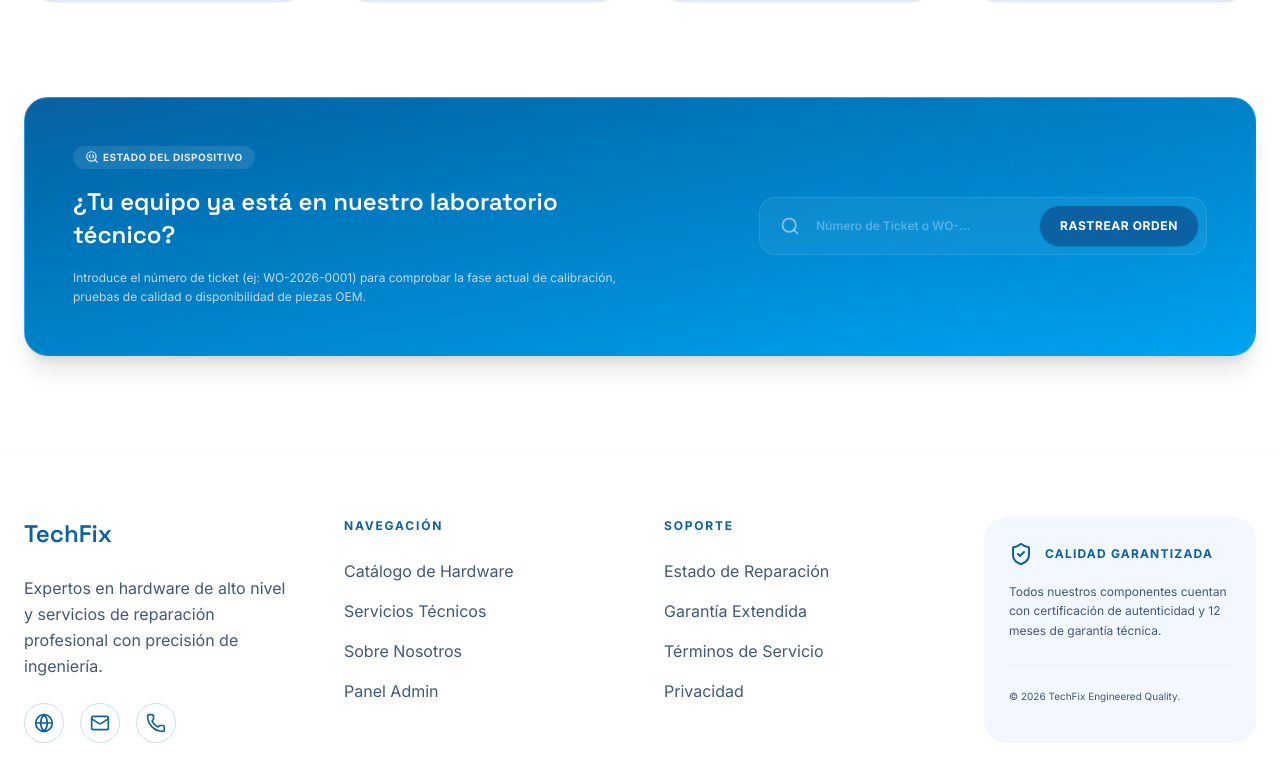
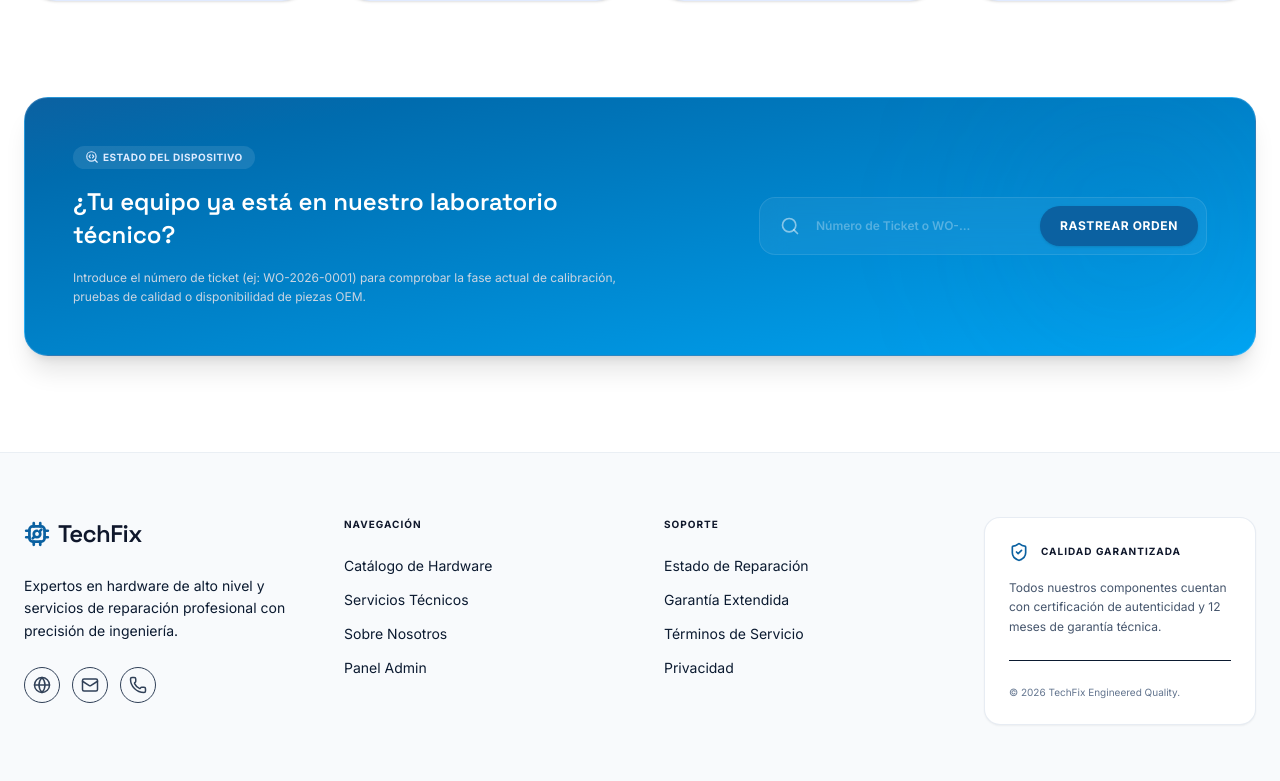
Before and after one commit to comercio-electronico-lab/TechFix, a Next.js app in the folder frontend/: page / in a window 1280 px wide. Shown: the part 3251-4032 px from the top of the page. Built offline with nearby package versions, Linux system fonts and the light colour scheme.

Commit message:
fix(branding): integrar el nuevo logotipo oficial (Microchip-Llave) en Footer, AdminNavbar, ClienteNavbar, TecnicoNavbar y sidebars

```diff
--- a/frontend/src/components/admin/AdminNavbar.tsx
+++ b/frontend/src/components/admin/AdminNavbar.tsx
@@ -6,8 +6,13 @@ import { Search, Bell, UserCircle } from 'lucide-react';
 const AdminNavbar = () => {
   return (
     <header className="fixed top-0 left-0 right-0 z-50 flex items-center justify-between px-gutter bg-primary text-white h-[72px] shadow-sm">
-      <div className="flex items-center gap-stack-md">
-        <span className="text-xl font-bold">TechFix Admin</span>
+      <div className="flex items-center gap-3">
+        <svg className="w-5.5 h-5.5 text-secondary-container shrink-0" viewBox="0 0 24 24" fill="none" stroke="currentColor" strokeWidth="2.5" strokeLinecap="round" strokeLinejoin="round">
+          <rect x="5" y="5" width="14" height="14" rx="3" />
+          <path d="M9 2v3M15 2v3M9 19v3M15 19v3M2 9h3M2 15h3M19 9h3M19 15h3" />
+          <path d="M12 9a3 3 0 1 0 3 3c0-.83-.34-1.58-.88-2.12L16 8M8 16l1.88-1.88" />
+        </svg>
+        <span className="text-xl font-bold tracking-tight">TechFix Admin</span>
         <div className="hidden md:flex ml-stack-lg items-center bg-white/10 rounded-lg px-4 py-2 w-96 border border-white/20">
           <Search className="w-5 h-5 mr-2 opacity-70" />
           <input
--- a/frontend/src/components/layout/AdminSidebar.tsx
+++ b/frontend/src/components/layout/AdminSidebar.tsx
@@ -28,7 +28,6 @@ const AdminSidebar = () => {
   return (
     <aside className="fixed left-0 top-0 h-full flex flex-col p-4 border-r border-outline-variant bg-surface-container-low w-64 shadow-md z-40">
       <SidebarHeader
-        icon={Settings}
         title="TechFix Pro"
         subtitle="Enterprise Repair Mgmt"
         bgColor="bg-primary"
--- a/frontend/src/components/layout/ClienteSidebar.tsx
+++ b/frontend/src/components/layout/ClienteSidebar.tsx
@@ -18,7 +18,6 @@ const ClienteSidebar = () => {
   return (
     <aside className="fixed left-0 top-0 h-full flex flex-col p-4 border-r border-outline-variant dark:border-outline/20 bg-surface-container-low dark:bg-[#070d19] w-64 shadow-md z-40">
       <SidebarHeader
-        icon={Settings}
         title="TechFix Lab"
         subtitle="Portal del Cliente"
         bgColor="bg-secondary"
--- a/frontend/src/components/layout/Footer.tsx
+++ b/frontend/src/components/layout/Footer.tsx
@@ -1,61 +1,66 @@
-"use client";
-
 import React from 'react';
 import Link from 'next/link';
 import { Globe, Mail, Phone, ShieldCheck } from 'lucide-react';
 
 const Footer = () => {
   return (
-    <footer className="bg-white py-16 border-t border-outline-variant/20 mt-auto">
+    <footer className="bg-slate-50 dark:bg-[#020816] py-16 border-t border-slate-200/60 dark:border-slate-900/60 mt-auto transition-colors duration-300">
       <div className="max-w-container-max mx-auto px-gutter grid grid-cols-1 md:grid-cols-2 lg:grid-cols-4 gap-12 text-left">
         <div className="space-y-6">
-          <h3 className="text-2xl font-h2 font-bold text-primary">TechFix</h3>
-          <p className="text-on-surface-variant leading-relaxed">
+          <div className="flex items-center gap-2 text-slate-900 dark:text-white">
+            <svg className="w-6.5 h-6.5 text-secondary dark:text-sky-400 shrink-0" viewBox="0 0 24 24" fill="none" stroke="currentColor" strokeWidth="2.5" strokeLinecap="round" strokeLinejoin="round">
+              <rect x="5" y="5" width="14" height="14" rx="3" />
+              <path d="M9 2v3M15 2v3M9 19v3M15 19v3M2 9h3M2 15h3M19 9h3M19 15h3" />
+              <path d="M12 9a3 3 0 1 0 3 3c0-.83-.34-1.58-.88-2.12L16 8M8 16l1.88-1.88" />
+            </svg>
+            <h3 className="text-2xl font-h2 font-black tracking-tight">TechFix</h3>
+          </div>
+          <p className="text-xs sm:text-sm text-slate-650 dark:text-slate-400 leading-relaxed">
             Expertos en hardware de alto nivel y servicios de reparación profesional con precisión de ingeniería.
           </p>
-          <div className="flex gap-4">
-            <button className="w-10 h-10 rounded-full border border-outline-variant flex items-center justify-center hover:bg-surface-container-low transition-all text-primary">
-              <Globe className="w-5 h-5" />
+          <div className="flex gap-3">
+            <button className="w-9 h-9 rounded-full border border-slate-250 dark:border-slate-800 flex items-center justify-center hover:bg-slate-100 dark:hover:bg-slate-900 transition-all text-slate-700 dark:text-slate-350 cursor-pointer">
+              <Globe className="w-4.5 h-4.5" />
             </button>
-            <button className="w-10 h-10 rounded-full border border-outline-variant flex items-center justify-center hover:bg-surface-container-low transition-all text-primary">
-              <Mail className="w-5 h-5" />
+            <button className="w-9 h-9 rounded-full border border-slate-250 dark:border-slate-800 flex items-center justify-center hover:bg-slate-100 dark:hover:bg-slate-900 transition-all text-slate-700 dark:text-slate-350 cursor-pointer">
+              <Mail className="w-4.5 h-4.5" />
             </button>
-            <button className="w-10 h-10 rounded-full border border-outline-variant flex items-center justify-center hover:bg-surface-container-low transition-all text-primary">
-              <Phone className="w-5 h-5" />
+            <button className="w-9 h-9 rounded-full border border-slate-250 dark:border-slate-800 flex items-center justify-center hover:bg-slate-100 dark:hover:bg-slate-900 transition-all text-slate-700 dark:text-slate-350 cursor-pointer">
+              <Phone className="w-4.5 h-4.5" />
             </button>
           </div>
         </div>
 
         <div>
-          <h4 className="text-[12px] font-bold text-primary mb-6 uppercase tracking-[0.15em]">Navegación</h4>
-          <ul className="space-y-4 text-on-surface-variant">
-            <li><Link href="/catalogo" className="hover:text-secondary transition-colors">Catálogo de Hardware</Link></li>
-            <li><Link href="/reparaciones" className="hover:text-secondary transition-colors">Servicios Técnicos</Link></li>
-            <li><Link href="/nosotros" className="hover:text-secondary transition-colors">Sobre Nosotros</Link></li>
-            <li><Link href="/admin/dashboard" className="hover:text-secondary transition-colors">Panel Admin</Link></li>
+          <h4 className="text-[10px] font-black text-slate-900 dark:text-white mb-6 uppercase tracking-widest">Navegación</h4>
+          <ul className="space-y-3.5 text-xs sm:text-sm text-slate-650 dark:text-slate-400">
+            <li><Link href="/catalogo" className="hover:text-secondary dark:hover:text-sky-400 transition-colors">Catálogo de Hardware</Link></li>
+            <li><Link href="/reparaciones" className="hover:text-secondary dark:hover:text-sky-400 transition-colors">Servicios Técnicos</Link></li>
+            <li><Link href="/nosotros" className="hover:text-secondary dark:hover:text-sky-400 transition-colors">Sobre Nosotros</Link></li>
+            <li><Link href="/admin/dashboard" className="hover:text-secondary dark:hover:text-sky-400 transition-colors">Panel Admin</Link></li>
           </ul>
         </div>
 
         <div>
-          <h4 className="text-[12px] font-bold text-primary mb-6 uppercase tracking-[0.15em]">Soporte</h4>
-          <ul className="space-y-4 text-on-surface-variant">
-            <li><a href="#" className="hover:text-secondary transition-colors">Estado de Reparación</a></li>
-            <li><a href="#" className="hover:text-secondary transition-colors">Garantía Extendida</a></li>
-            <li><a href="#" className="hover:text-secondary transition-colors">Términos de Servicio</a></li>
-            <li><a href="#" className="hover:text-secondary transition-colors">Privacidad</a></li>
+          <h4 className="text-[10px] font-black text-slate-900 dark:text-white mb-6 uppercase tracking-widest">Soporte</h4>
+          <ul className="space-y-3.5 text-xs sm:text-sm text-slate-650 dark:text-slate-400">
+            <li><a href="#" className="hover:text-secondary dark:hover:text-sky-400 transition-colors">Estado de Reparación</a></li>
+            <li><a href="#" className="hover:text-secondary dark:hover:text-sky-400 transition-colors">Garantía Extendida</a></li>
+            <li><a href="#" className="hover:text-secondary dark:hover:text-sky-400 transition-colors">Términos de Servicio</a></li>
+            <li><a href="#" className="hover:text-secondary dark:hover:text-sky-400 transition-colors">Privacidad</a></li>
           </ul>
         </div>
 
-        <div className="bg-surface-container-low p-6 rounded-xl border border-secondary-container/10">
+        <div className="bg-white dark:bg-slate-900/40 p-6 rounded-2xl border border-slate-200/80 dark:border-slate-800/80 shadow-xs">
           <div className="flex items-center gap-3 mb-4">
-            <ShieldCheck className="text-secondary w-6 h-6" />
-            <h4 className="text-[12px] font-bold text-primary uppercase tracking-widest">Calidad Garantizada</h4>
+            <ShieldCheck className="text-secondary dark:text-sky-400 w-5 h-5" />
+            <h4 className="text-[10px] font-black text-slate-900 dark:text-white uppercase tracking-widest">Calidad Garantizada</h4>
           </div>
-          <p className="text-xs text-on-surface-variant leading-relaxed">
+          <p className="text-xs text-slate-600 dark:text-slate-400 leading-relaxed">
             Todos nuestros componentes cuentan con certificación de autenticidad y 12 meses de garantía técnica.
           </p>
-          <div className="mt-6 pt-6 border-t border-outline-variant/20">
-            <p className="text-[10px] text-on-surface-variant font-medium">© 2026 TechFix Engineered Quality.</p>
+          <div className="mt-6 pt-6 border-t border-slate-150 dark:border-slate-800">
+            <p className="text-[10px] text-slate-500 dark:text-slate-500 font-medium">© 2026 TechFix Engineered Quality.</p>
           </div>
         </div>
       </div>
--- a/frontend/src/components/layout/TecnicoSidebar.tsx
+++ b/frontend/src/components/layout/TecnicoSidebar.tsx
@@ -15,7 +15,6 @@ const TecnicoSidebar = () => {
   return (
     <aside className="fixed left-0 top-0 h-full flex flex-col p-4 border-r border-outline-variant dark:border-outline/20 bg-surface-container-low dark:bg-[#070d19] w-64 shadow-md z-40">
       <SidebarHeader
-        icon={Wrench}
         title="TechFix Team"
         subtitle="Panel del Técnico"
         bgColor="bg-primary"
```
Also changed, not shown: frontend/src/components/layout/ClienteNavbar.tsx (+8 -3 lines), frontend/src/components/layout/SidebarHeader.tsx (+11 -3 lines), frontend/src/components/layout/TecnicoNavbar.tsx (+9 -4 lines).
